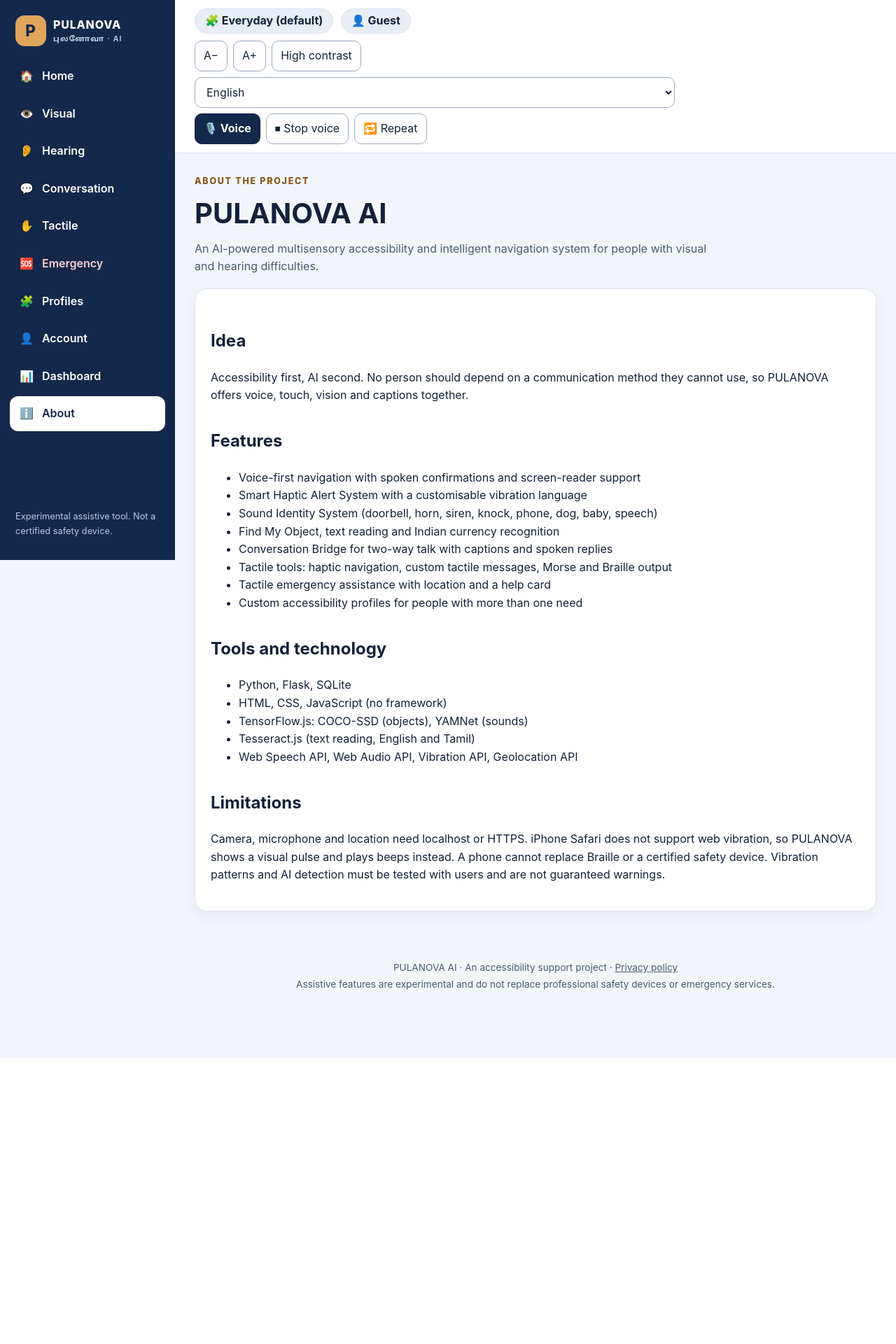
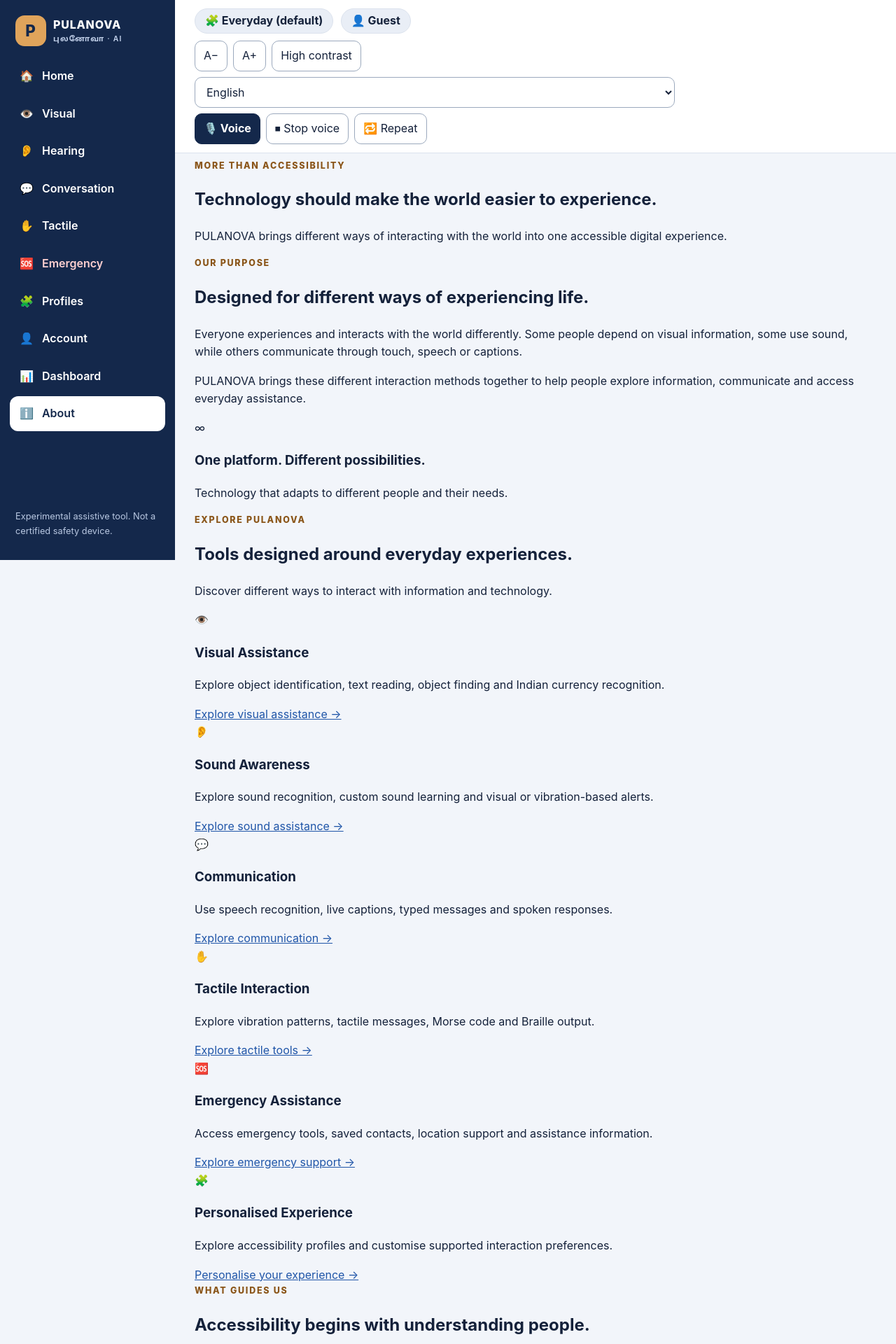
Before and after one commit to kalainila-create/pulanova-ai-v2, a Flask app: page /about in a window 1280 px wide. Shown: the top 1920 px of the page at 70% size. Before the commit the page ends 1511 px from the top, so only its background shows below. Run offline with Flask 3, Linux system fonts and the light colour scheme; data comes from the database, SQL or seed files in the repository; data that the repository does not hold is empty; some libraries are stand-ins or nearby versions.

Commit message:
Update PULANOVA About page

```diff
--- a/templates/about.html
+++ b/templates/about.html
@@ -1,35 +1,198 @@
+
 {% extends "base.html" %}
-{% block title %}About | PULANOVA AI{% endblock %}
+{% block title %}About PULANOVA AI | Accessibility for Everyone{% endblock %}
 {% block page %}about{% endblock %}
+
 {% block content %}
-<section class="page-heading">
-  <p class="eyebrow" data-t>ABOUT THE PROJECT</p>
-  <h1>PULANOVA AI</h1>
-  <p data-t>An AI-powered multisensory accessibility and intelligent navigation system for people with visual and hearing difficulties.</p>
+
+<section class="pul-about-hero">
+  <p class="eyebrow" data-t>MORE THAN ACCESSIBILITY</p>
+  <h1 data-t>Technology should make the world easier to experience.</h1>
+  <p data-t>
+    PULANOVA brings different ways of interacting with the world
+    into one accessible digital experience.
+  </p>
 </section>
-<section class="panel prose">
-  <h2 data-t>Idea</h2>
-  <p data-t>Accessibility first, AI second. No person should depend on a communication method they cannot use, so PULANOVA offers voice, touch, vision and captions together.</p>
-  <h2 data-t>Features</h2>
-  <ul>
-    <li data-t>Voice-first navigation with spoken confirmations and screen-reader support</li>
-    <li data-t>Smart Haptic Alert System with a customisable vibration language</li>
-    <li data-t>Sound Identity System (doorbell, horn, siren, knock, phone, dog, baby, speech)</li>
-    <li data-t>Find My Object, text reading and Indian currency recognition</li>
-    <li data-t>Conversation Bridge for two-way talk with captions and spoken replies</li>
-    <li data-t>Tactile tools: haptic navigation, custom tactile messages, Morse and Braille output</li>
-    <li data-t>Tactile emergency assistance with location and a help card</li>
-    <li data-t>Custom accessibility profiles for people with more than one need</li>
-  </ul>
-  <h2 data-t>Tools and technology</h2>
-  <ul>
-    <li>Python, Flask, SQLite</li>
-    <li>HTML, CSS, JavaScript (no framework)</li>
-    <li>TensorFlow.js: COCO-SSD (objects), YAMNet (sounds)</li>
-    <li>Tesseract.js (text reading, English and Tamil)</li>
-    <li>Web Speech API, Web Audio API, Vibration API, Geolocation API</li>
-  </ul>
-  <h2 data-t>Limitations</h2>
-  <p data-t>Camera, microphone and location need localhost or HTTPS. iPhone Safari does not support web vibration, so PULANOVA shows a visual pulse and plays beeps instead. A phone cannot replace Braille or a certified safety device. Vibration patterns and AI detection must be tested with users and are not guaranteed warnings.</p>
+
+<section class="pul-about-intro">
+  <div>
+    <p class="eyebrow" data-t>OUR PURPOSE</p>
+    <h2 data-t>Designed for different ways of experiencing life.</h2>
+    <p data-t>
+      Everyone experiences and interacts with the world differently.
+      Some people depend on visual information, some use sound,
+      while others communicate through touch, speech or captions.
+    </p>
+    <p data-t>
+      PULANOVA brings these different interaction methods together
+      to help people explore information, communicate and access
+      everyday assistance.
+    </p>
+  </div>
+
+  <div class="pul-about-highlight">
+    <span aria-hidden="true">∞</span>
+    <h3 data-t>One platform. Different possibilities.</h3>
+    <p data-t>
+      Technology that adapts to different people and their needs.
+    </p>
+  </div>
 </section>
+
+<section class="pul-about-section">
+  <p class="eyebrow" data-t>EXPLORE PULANOVA</p>
+  <h2 data-t>Tools designed around everyday experiences.</h2>
+  <p class="pul-about-description" data-t>
+    Discover different ways to interact with information and technology.
+  </p>
+
+  <div class="pul-about-grid">
+
+    <article class="pul-about-card">
+      <span class="pul-about-icon" aria-hidden="true">👁️</span>
+      <h3 data-t>Visual Assistance</h3>
+      <p data-t>
+        Explore object identification, text reading, object finding
+        and Indian currency recognition.
+      </p>
+      <a href="{{ url_for('visual') }}" data-nav data-t>
+        Explore visual assistance →
+      </a>
+    </article>
+
+    <article class="pul-about-card">
+      <span class="pul-about-icon" aria-hidden="true">👂</span>
+      <h3 data-t>Sound Awareness</h3>
+      <p data-t>
+        Explore sound recognition, custom sound learning
+        and visual or vibration-based alerts.
+      </p>
+      <a href="{{ url_for('hearing') }}" data-nav data-t>
+        Explore sound assistance →
+      </a>
+    </article>
+
+    <article class="pul-about-card">
+      <span class="pul-about-icon" aria-hidden="true">💬</span>
+      <h3 data-t>Communication</h3>
+      <p data-t>
+        Use speech recognition, live captions, typed messages
+        and spoken responses.
+      </p>
+      <a href="{{ url_for('bridge') }}" data-nav data-t>
+        Explore communication →
+      </a>
+    </article>
+
+    <article class="pul-about-card">
+      <span class="pul-about-icon" aria-hidden="true">✋</span>
+      <h3 data-t>Tactile Interaction</h3>
+      <p data-t>
+        Explore vibration patterns, tactile messages,
+        Morse code and Braille output.
+      </p>
+      <a href="{{ url_for('tactile') }}" data-nav data-t>
+        Explore tactile tools →
+      </a>
+    </article>
+
+    <article class="pul-about-card">
+      <span class="pul-about-icon" aria-hidden="true">🆘</span>
+      <h3 data-t>Emergency Assistance</h3>
+      <p data-t>
+        Access emergency tools, saved contacts,
+        location support and assistance information.
+      </p>
+      <a href="{{ url_for('emergency') }}" data-nav data-t>
+        Explore emergency support →
+      </a>
+    </article>
+
+    <article class="pul-about-card">
+      <span class="pul-about-icon" aria-hidden="true">🧩</span>
+      <h3 data-t>Personalised Experience</h3>
+      <p data-t>
+        Explore accessibility profiles and customise
+        supported interaction preferences.
+      </p>
+      <a href="{{ url_for('profiles_page') }}" data-nav data-t>
+        Personalise your experience →
+      </a>
+    </article>
+
+  </div>
+</section>
+
+<section class="pul-about-values">
+  <p class="eyebrow" data-t>WHAT GUIDES US</p>
+  <h2 data-t>Accessibility begins with understanding people.</h2>
+
+  <div class="pul-values-grid">
+    <div>
+      <h3 data-t>Inclusion</h3>
+      <p data-t>Different accessibility needs deserve equal consideration.</p>
+    </div>
+
+    <div>
+      <h3 data-t>Independence</h3>
+      <p data-t>Technology should support everyday independence.</p>
+    </div>
+
+    <div>
+      <h3 data-t>Choice</h3>
+      <p data-t>People should have different ways to interact.</p>
+    </div>
+
+    <div>
+      <h3 data-t>Transparency</h3>
+      <p data-t>Users deserve clear information about technology and its limitations.</p>
+    </div>
+  </div>
+</section>
+
+<section class="pul-about-tech">
+  <details>
+    <summary data-t>Technical information</summary>
+
+    <div class="pul-about-tech-content">
+      <h3 data-t>Application development</h3>
+      <ul>
+        <li>Python and Flask</li>
+        <li>HTML, CSS and JavaScript</li>
+        <li>SQLAlchemy, SQLite and PostgreSQL</li>
+      </ul>
+
+      <h3 data-t>Artificial intelligence and browser technologies</h3>
+      <ul>
+        <li>TensorFlow.js and COCO-SSD for object detection</li>
+        <li>YAMNet for sound classification</li>
+        <li>Tesseract.js for English and Tamil text recognition</li>
+        <li>Web Speech API and Web Audio API</li>
+        <li>Vibration API and Geolocation API</li>
+      </ul>
+
+      <h3 data-t>Hosting and development</h3>
+      <ul>
+        <li>GitHub for source-code management</li>
+        <li>Render for application hosting</li>
+        <li>Neon PostgreSQL for hosted database storage</li>
+      </ul>
+    </div>
+  </details>
+</section>
+
+<section class="pul-about-notice">
+  <h3 data-t>Using PULANOVA responsibly</h3>
+  <p data-t>
+    Some features are experimental. AI recognition may be inaccurate
+    or miss important events. Browser and device support may vary.
+    PULANOVA does not replace certified assistive devices,
+    professional guidance, mobility aids or emergency services.
+  </p>
+
+  <a href="{{ url_for('privacy_page') }}" data-nav data-t>
+    Read our privacy policy →
+  </a>
+</section>
+
 {% endblock %}
```
